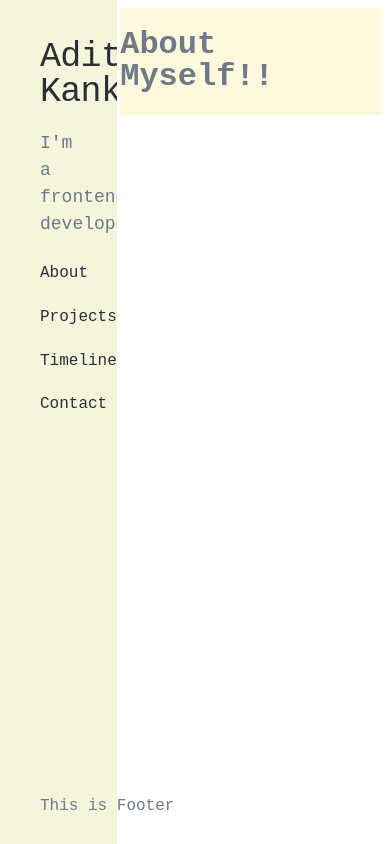
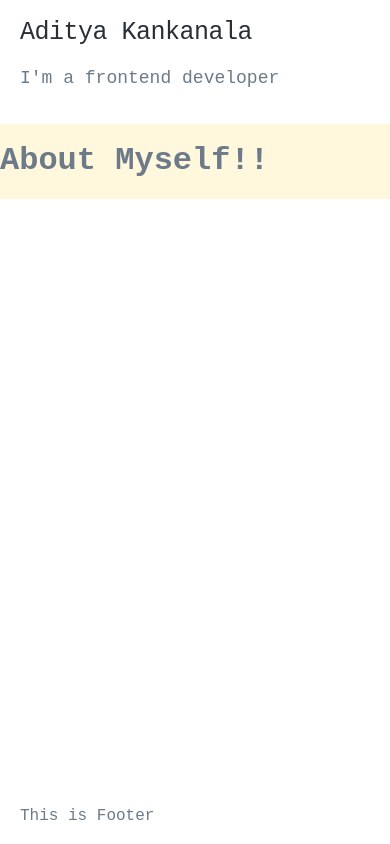
Before and after one commit to adityak25/portfolio, a React (Create React App) app: page / in a window 390 px wide. Built offline with nearby package versions, Linux system fonts and the light colour scheme.

Commit message:
added code to make screen responsive for mobile

```diff
--- a/src/App.css
+++ b/src/App.css
@@ -7,7 +7,7 @@
   color: #6c7a89;
 }
 
-.SideBar {
+.Menu {
   position: fixed;
   overflow: auto;
   top: 0;
@@ -15,17 +15,33 @@
   bottom: 0;
   width: 30%;
   padding: 0;
-  background-color: beige;
 }
 
-.SideBar-content {
+@media only screen and (max-width: 600px) {
+  .Menu-header {
+    padding: 20px;
+  }
+}
+
+.Menu-content {
   position: relative;
   min-height: 80vh;
   padding: 40px 40px 135px;
 }
 
-.SideBar-title {
-  font-size: 35px;
+@media only screen and (min-width: 600px) {
+  .Menu-title {
+    font-size: 35px;
+  }
+}
+
+@media only screen and (max-width: 600px) {
+  .Menu-title {
+    font-size: 25px;
+  }
+}
+
+.Menu-title {
   font-weight: 500;
   letter-spacing: -0.02em;
   line-height: 1;
@@ -33,7 +49,7 @@
   text-decoration: none;
 }
 
-.SideBar-title__tagline {
+.Menu-title__tagline {
   margin-top: 20px;
   font-size: 18px;
   font-weight: 300;
@@ -42,11 +58,7 @@
   color: #6c7a89;
 }
 
-.SideBar-menu {
-  margin-top: 20px;
-}
-
-.SideBar-menu__wrap {
+.Menu__wrap {
   position: relative;
   background: 0 0;
   visibility: visible;
@@ -62,15 +74,16 @@
   right: 0;
   bottom: 0;
   left: 0;
+  margin-top: 20px;
 }
 
-.SideBar-menu__list {
+.Menu__list {
   margin: 0;
   padding: 0;
   list-style: none;
 }
 
-.SideBar-menu__list__item {
+.Menu__list__item {
   margin-top: 15px;
   font-size: 18px;
   font-weight: 300;
@@ -78,7 +91,7 @@
   letter-spacing: 0;
 }
 
-.SideBar-menu__list__item__link {
+.Menu__list__item__link {
   padding: 0;
   font-size: 16px;
   color: #2a2f36;
@@ -86,19 +99,34 @@
   text-decoration: none;
 }
 
-.SideBar-menu__footer {
+@media only screen and (min-width: 600px) {
+  .Menu__footer {
+    padding: 40px;
+  }
+}
+
+@media only screen and (max-width: 600px) {
+  .Menu__footer {
+    padding: 20px;
+  }
+}
+
+.Menu__footer {
   position: fixed;
   bottom: 0;
-  margin-bottom: 30px;
+  left: 0;
+  transition: all 0.4s ease-in-out 0.8s;
 }
 
 .MainPage {
   padding-left: 30%;
+  transition: all 0.6s cubic-bezier(0.87, -0.41, 0.19, 1.44);
 }
 
 .MainPage-content {
   float: left;
   clear: both;
   width: 100%;
+  height: 100%;
   background-color: cornsilk;
 }
--- a/src/App.js
+++ b/src/App.js
@@ -1,82 +1,49 @@
-import React from 'react';
-import { BrowserRouter as Router, Route, Link } from 'react-router-dom';
+import React, { useState } from 'react';
+import { BrowserRouter as Router, Route } from 'react-router-dom';
 import AboutPage from './pages/About';
 import ContactPage from './pages/Contact';
 import ProjectsPage from './pages/Projects';
 import TimelinePage from './pages/Timeline';
+import MenuHeader from './components/Menu/MenuHeader';
+import MenuContent from './components/Menu/MenuContent';
+import MenuFooter from './components/Menu/MenuFooter';
+import debounce from './utilities/helper';
 import './App.css';
 
-function SideBarHeader() {
+function Menu() {
   return (
-    <React.Fragment>
-      <Link to='/' className='SideBar-title'>
-        Aditya Kankanala
-      </Link>
-      <h1 className='SideBar-title__tagline'>I'm a frontend developer</h1>
-    </React.Fragment>
-  );
-}
-
-function SideBarContent() {
-  return (
-    <div className='SideBar-menu'>
-      <div className='SideBar-menu__wrap'>
-        <ul className='SideBar-menu__list'>
-          <li className='SideBar-menu__list__item'>
-            <Link to='/' className='SideBar-menu__list__item__link'>
-              About
-            </Link>
-          </li>
-
-          <li className='SideBar-menu__list__item'>
-            <Link to='/projects/' className='SideBar-menu__list__item__link'>
-              Projects
-            </Link>
-          </li>
-
-          <li className='SideBar-menu__list__item'>
-            <Link
-              to='/timeline'
-              className='SideBar-menu__list__item__link active-link'
-            >
-              Timeline
-            </Link>
-          </li>
-
-          <li className='SideBar-menu__list__item'>
-            <Link to='/contact' className='SideBar-menu__list__item__link'>
-              Contact
-            </Link>
-          </li>
-        </ul>
-      </div>
-    </div>
-  );
-}
-
-function SideBarFooter() {
-  return <div className='SideBar-menu__footer'>This is Footer</div>;
-}
-
-function SideBar() {
-  return (
-    <div className='SideBar'>
-      <div className='SideBar-content'>
-        <SideBarHeader />
-        <SideBarContent />
-        <SideBarFooter />
+    <div className='Menu'>
+      <div className='Menu-content'>
+        <MenuHeader />
+        <MenuContent />
+        <MenuFooter />
       </div>
     </div>
   );
 }
 
 function App() {
+  const [isSmallScreen, setIsSmallScreen] = useState(window.innerWidth < 600);
+
+  React.useEffect(() => {
+    const debouncedHandleResize = debounce(function handleResize() {
+      setIsSmallScreen(window.innerWidth < 600);
+    }, 100);
+
+    window.addEventListener('resize', debouncedHandleResize);
+
+    return () => {
+      window.removeEventListener('resize', debouncedHandleResize);
+    };
+  });
+
   return (
     <Router>
       <div className='App'>
-        <SideBar />
+        {!isSmallScreen && <Menu />}
 
-        <div className='MainPage'>
+        <div className={!isSmallScreen ? 'MainPage' : ''}>
+          {isSmallScreen && <MenuHeader />}
           <div className='MainPage-content'>
             <Route exact path='/' component={AboutPage} />
             <Route path='/about' component={AboutPage} />
@@ -84,6 +51,7 @@ function App() {
             <Route path='/timeline' component={TimelinePage} />
             <Route path='/contact' component={ContactPage} />
           </div>
+          {isSmallScreen && <MenuFooter />}
         </div>
       </div>
     </Router>
--- /dev/null
+++ b/src/components/Menu/MenuContent.js
@@ -0,0 +1,34 @@
+import React from 'react';
+import { Link } from 'react-router-dom';
+
+export default function MenuContent() {
+  return (
+    <div className='Menu__wrap'>
+      <ul className='Menu__list'>
+        <li className='Menu__list__item'>
+          <Link to='/' className='Menu__list__item__link'>
+            About
+          </Link>
+        </li>
+
+        <li className='Menu__list__item'>
+          <Link to='/projects/' className='Menu__list__item__link'>
+            Projects
+          </Link>
+        </li>
+
+        <li className='Menu__list__item'>
+          <Link to='/timeline' className='Menu__list__item__link active-link'>
+            Timeline
+          </Link>
+        </li>
+
+        <li className='Menu__list__item'>
+          <Link to='/contact' className='Menu__list__item__link'>
+            Contact
+          </Link>
+        </li>
+      </ul>
+    </div>
+  );
+}
--- /dev/null
+++ b/src/components/Menu/MenuFooter.js
@@ -0,0 +1,5 @@
+import React from 'react';
+
+export default function MenuFooter() {
+  return <div className='Menu__footer'>This is Footer</div>;
+}
--- /dev/null
+++ b/src/components/Menu/MenuHeader.js
@@ -0,0 +1,13 @@
+import React from 'react';
+import { Link } from 'react-router-dom';
+
+export default function MenuHeader() {
+  return (
+    <div className='Menu-header'>
+      <Link to='/' className='Menu-title'>
+        Aditya Kankanala
+      </Link>
+      <h1 className='Menu-title__tagline'>I'm a frontend developer</h1>
+    </div>
+  );
+}
--- a/src/index.css
+++ b/src/index.css
@@ -1,13 +1,13 @@
-/* body {
+body {
   margin: 0;
-  font-family: -apple-system, BlinkMacSystemFont, "Segoe UI", "Roboto", "Oxygen",
-    "Ubuntu", "Cantarell", "Fira Sans", "Droid Sans", "Helvetica Neue",
+  font-family: -apple-system, BlinkMacSystemFont, 'Segoe UI', 'Roboto', 'Oxygen',
+    'Ubuntu', 'Cantarell', 'Fira Sans', 'Droid Sans', 'Helvetica Neue',
     sans-serif;
   -webkit-font-smoothing: antialiased;
   -moz-osx-font-smoothing: grayscale;
 }
 
 code {
-  font-family: source-code-pro, Menlo, Monaco, Consolas, "Courier New",
+  font-family: source-code-pro, Menlo, Monaco, Consolas, 'Courier New',
     monospace;
-} */
+}
--- /dev/null
+++ b/src/utilities/helper.js
@@ -0,0 +1,10 @@
+export default function debounce(fn, ms) {
+  let timer;
+  return () => {
+    clearTimeout(timer);
+    timer = setTimeout(_ => {
+      timer = null;
+      fn.apply(this, arguments);
+    }, ms);
+  };
+}
```
Also changed, not shown: 1 other file (tests, documents, lock files or other folders).
